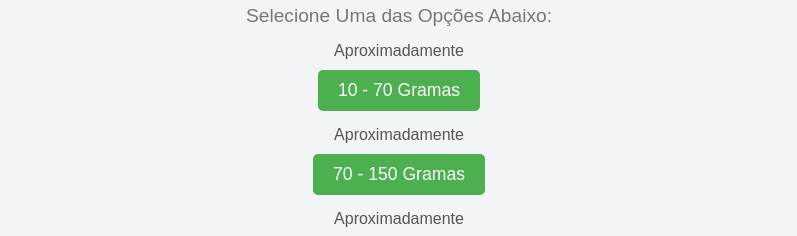
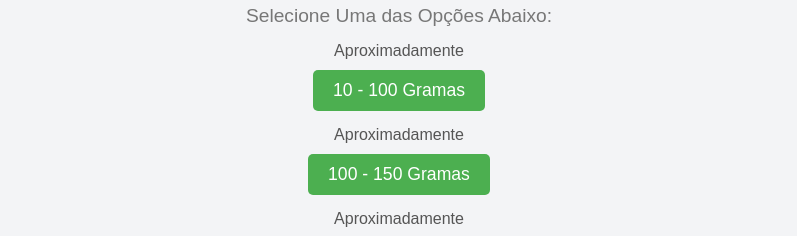
Before and after one commit to DiegoOliveira01/Projeto_Pet_Feeder, a plain HTML site: page docs/index.html in a window 1280 px wide. Shown: the part 647-883 px from the top of the page, without its empty margins (241-1038 px from the left). Drawn offline with Linux system fonts and the light colour scheme; a script that the page names is missing.

Commit message:
Add files via upload

```diff
--- a/docs/index.html
+++ b/docs/index.html
@@ -111,11 +111,11 @@
         <!-- Botões de porção com rótulo "Aproximadamente" -->
         <div class="portion-option">
             <span class="label">Aproximadamente</span>
-            <button onclick="enviarComando('250' , this)">10 - 70 Gramas</button>
+            <button onclick="enviarComando('250' , this)">10 - 100 Gramas</button>
         </div>
         <div class="portion-option">
             <span class="label">Aproximadamente</span>
-            <button onclick="enviarComando('500' , this)">70 - 150 Gramas</button>
+            <button onclick="enviarComando('500' , this)">100 - 150 Gramas</button>
         </div>
         <div class="portion-option">
             <span class="label">Aproximadamente</span>
```
